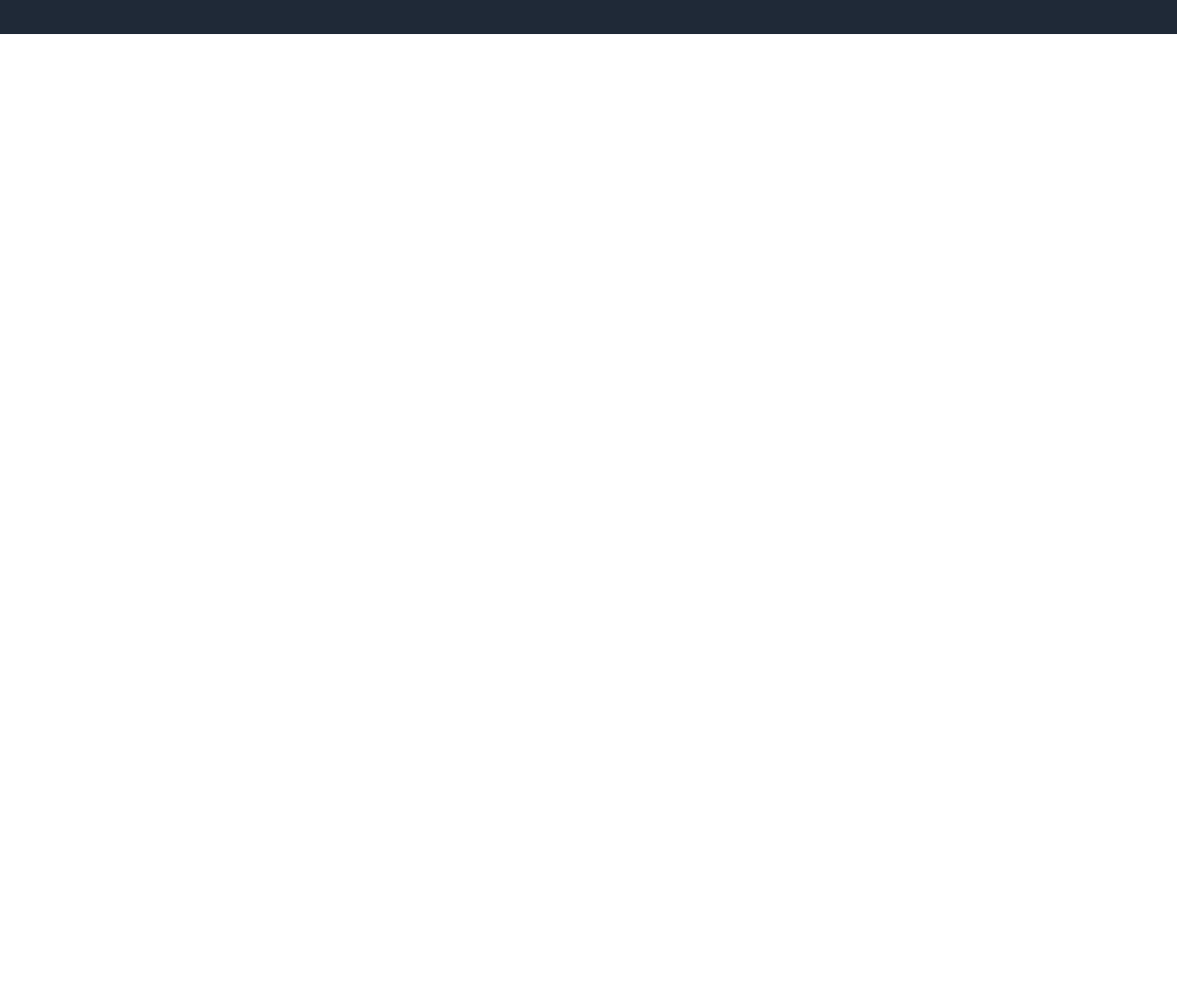
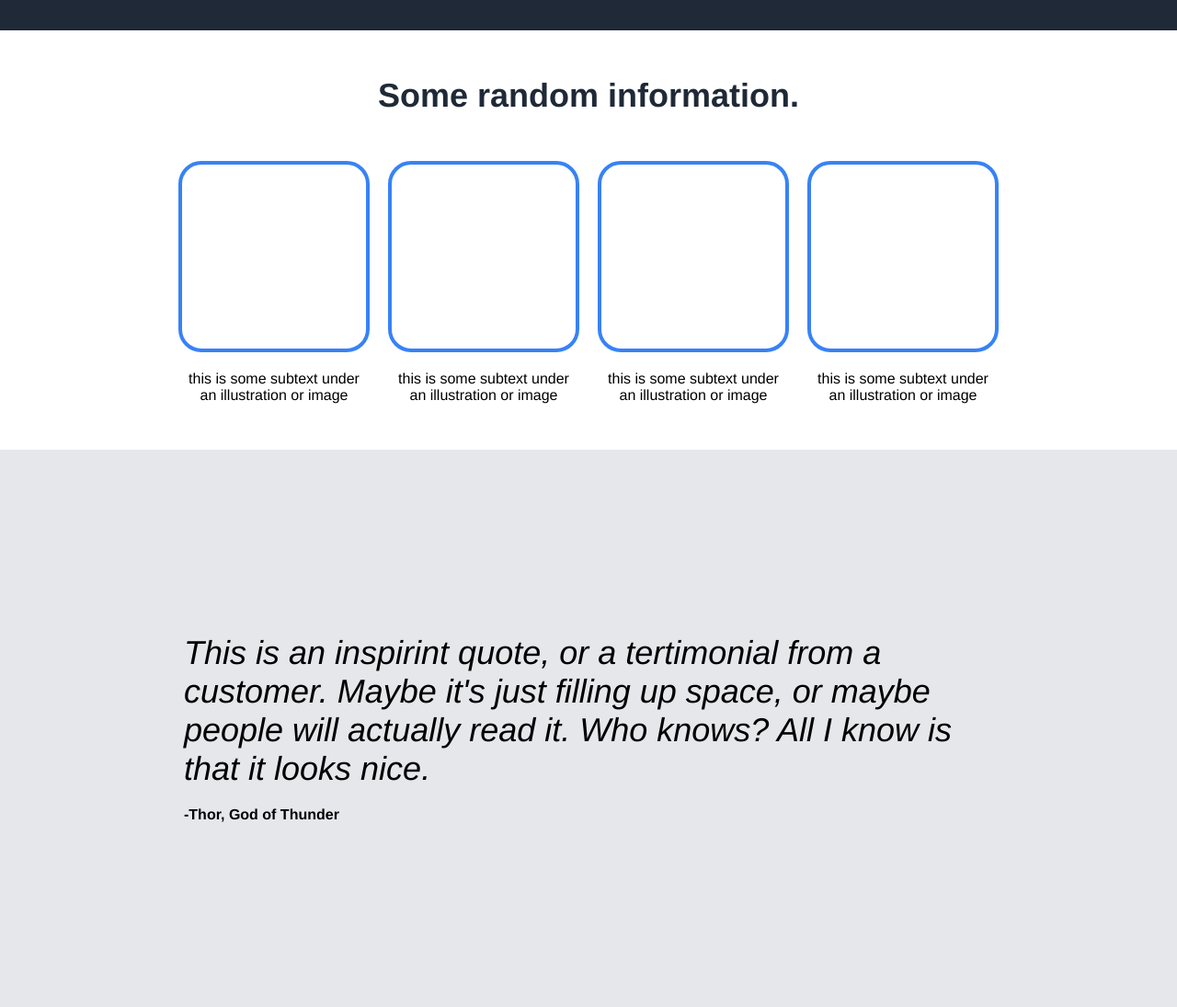
Before and after one commit to cankutyarar/landing-page, a plain HTML site: page index.html in a window 1280 px wide. Shown: the part 540-1635 px from the top of the page at 92% size. Before the commit the page ends 800 px from the top, so only its background shows below. Drawn offline with Linux system fonts and the light colour scheme.

Commit message:
added new content
2 new sections added. css needs tweaking

```diff
--- a/index.html
+++ b/index.html
@@ -25,5 +25,30 @@
             <div class="image-one">this is a placeholder for an image</div>
         </div>
     </div>
+    <div class="information">
+        <div class="info-title">Some random information.</div>
+        <div class="info">
+            <div class="info-image">
+                <div class="info-image-one"></div>
+                <div class="info-text-one">this is some subtext under an illustration or image</div>
+            </div>
+            <div class="info-image">
+                <div class="info-image-two"></div>
+                <div class="info-text-two">this is some subtext under an illustration or image</div>
+            </div>
+            <div class="info-image">
+                <div class="info-image-three"></div>
+                <div class="info-text-three">this is some subtext under an illustration or image</div>
+            </div>
+            <div class="info-image">
+                <div class="info-image-four"></div>
+                <div class="info-text-four">this is some subtext under an illustration or image</div>
+            </div>
+        </div>
+    </div>
+    <div class="quote-part">
+        <div class="quote">This is an inspirint quote, or a tertimonial from a customer. Maybe it's just filling up space, or maybe people will actually read it. Who knows? All I know is that it looks nice.</div>
+        <div class="author">-Thor, God of Thunder</div>
+    </div>
 </body>
 </html>
--- a/styles.css
+++ b/styles.css
@@ -5,7 +5,7 @@ body {
 
 .header-logo {
     display: flex;
-    flex-basis: 200px;
+    flex-basis: 500px;
     flex-shrink: 0;
     font-size: 24px;
     color: #F9FAF8;
@@ -21,9 +21,19 @@ body {
 .header {
     display: flex;
     flex-direction: column;
+    align-items: center;
     background-color: #1F2937;
     padding: 20px;
     padding-bottom: 125px;
+}
+
+.first-header {
+    display: flex;
+    align-items: center;
+    justify-content: center;
+    /* margin-left: 300px;
+    margin-right: 300px; */
+    margin-bottom: 150px;
 }
 
 .right-header {
@@ -31,24 +41,16 @@ body {
     justify-content: flex-end;
     flex-basis: 500px;
     flex-shrink: 0;
-    margin-left: auto;
+    /* margin-left: auto; */
     gap: 20px;
-}
-
-.first-header {
-    display: flex;
-    align-items: center;
-    margin-left: 300px;
-    margin-right: 300px;
-    margin-bottom: 150px;
 }
 
 .second-header {
     display: flex;
     flex-basis: 250px;
-    justify-content: space-between;
-    margin-left: 300px;
-    margin-right: 300px;
+    justify-content: center;
+    /* margin-left: 300px;
+    margin-right: 300px; */
 }
 
 .content-one {
@@ -63,9 +65,15 @@ body {
     color: #F9FAF8;
 }
 
+.text-one {
+    padding-right: 50px;
+}
+
 .image-one {
     display: flex;
     flex-basis: 500px;
+    /* flex-shrink: 0;
+    flex-grow: 0; */
     justify-content: center;
     color: #F9FAF8;
     align-items: center;
@@ -82,3 +90,78 @@ body {
     height: 40px;
     margin-top: 20px;
 }
+
+.information {
+    display: flex;
+    flex-direction: column;
+    align-items: center;
+    margin: 50px;
+}
+
+.info-title {
+    font-size: 36px;
+    font-weight: bold;
+    color: #1F2937;
+}
+
+.info {
+    display: flex;
+    justify-content: center;
+    gap: 20px;
+    flex-wrap: wrap;
+}
+
+.info-image {
+    display: flex;
+    flex-direction: column;
+    flex-basis: 200px;
+}
+
+.info-image-one,
+.info-image-two,
+.info-image-three,
+.info-image-four {
+    display: flex;
+    width: 200px;
+    height: 200px;
+    margin-top: 50px;
+    border: 4px solid #3882F6;
+    justify-content: center;
+    align-items: center;
+    border-radius: 25px;
+}
+
+.info-text-one,
+.info-text-two,
+.info-text-three,
+.info-text-four {
+    margin-top: 20px;
+    text-align: center;
+}
+
+.quote-part {
+    display: flex;
+    flex-direction: column;
+    /* align-items: center; */
+    /* flex-basis: 500px; */
+    background-color: #E5E7EB;
+    padding: 200px;
+}
+
+.quote {
+    display: flex;
+    text-align: start;
+    /* justify-content: center; */
+    flex-basis: 500px;
+    flex: 0;
+    /* width: 900px; */
+    font-size: 36px;
+    font-style: italic;
+    padding-bottom: 20px;
+}
+
+.author {
+    display: flex;
+    align-items: end;
+    font-weight: bold;
+}
```
